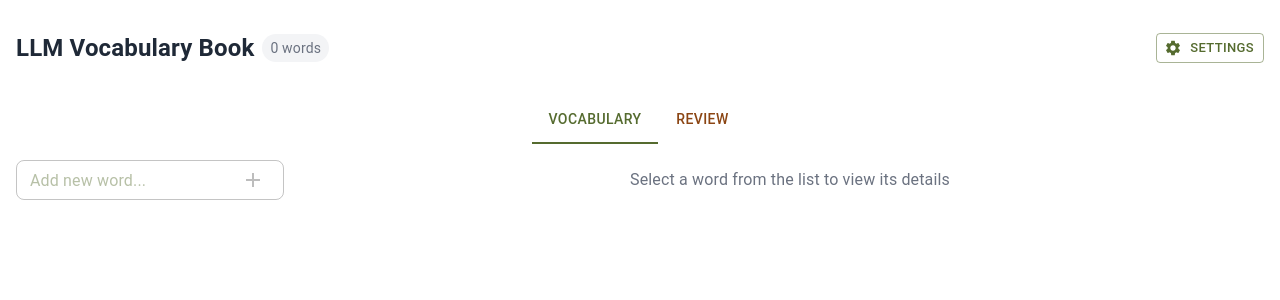
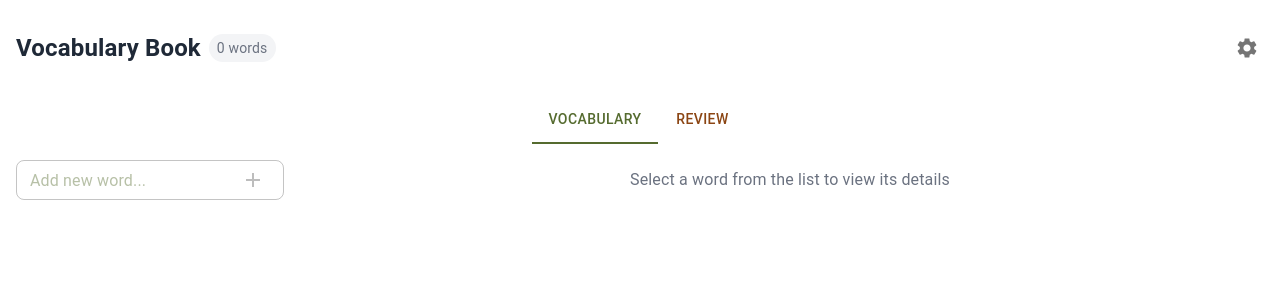
Before and after one commit to benqqqq/llm-vocabulary-book, a React (Vite) app: page / in a window 1280 px wide. Shown: the top 300 px of the page. Built offline with nearby package versions, Linux system fonts and the light colour scheme.

Commit message:
feat: refine ui

```diff
--- a/src/components/Vocabulary/VocabularyDetail.tsx
+++ b/src/components/Vocabulary/VocabularyDetail.tsx
@@ -184,8 +184,7 @@ function VocabularyDetail(props: IVocabularyDetailProps): ReactElement {
 				}}
 				className='rounded-lg p-4 md:p-6'
 			>
-				<div className='mb-2 flex items-center justify-between'>
-					<div className='flex items-center gap-2'>
+				<div className='mb-2 flex items-center gap-2'>
 					<Typography
 						variant='h4'
 						component='h2'
@@ -205,7 +204,12 @@ function VocabularyDetail(props: IVocabularyDetailProps): ReactElement {
 						</IconButton>
 					</Tooltip>
 				</div>
-					{detail && !isLoading ? (
+				{isLoading ? (
+					<div className='flex items-center gap-2 text-gray-600'>
+						<CircularProgress size={16} color='primary' />
+						<span>Generating detailed explanation...</span>
+					</div>
+				) : (detail ? (
 					<Button
 						startIcon={<RefreshIcon />}
 						variant='outlined'
@@ -215,14 +219,7 @@ function VocabularyDetail(props: IVocabularyDetailProps): ReactElement {
 					>
 						Regenerate
 					</Button>
-					) : null}
-				</div>
-				{isLoading ? (
-					<div className='flex items-center gap-2 text-gray-600'>
-						<CircularProgress size={16} color='primary' />
-						<span>Generating detailed explanation...</span>
-					</div>
-				) : null}
+				) : undefined)}
 			</Paper>
 
 			{error ? (
--- a/src/components/common/Setting.tsx
+++ b/src/components/common/Setting.tsx
@@ -63,14 +63,9 @@ export default function Setting(): ReactElement {
 	return (
 		<>
 			<Tooltip title='Open Settings'>
-				<Button
-					onClick={handleOpenDialog}
-					startIcon={<SettingsIcon />}
-					variant='outlined'
-					size='small'
-				>
-					Settings
-				</Button>
+				<IconButton onClick={handleOpenDialog} size='small'>
+					<SettingsIcon />
+				</IconButton>
 			</Tooltip>
 
 			<Dialog open={isOpen} onClose={handleCloseDialog} maxWidth='sm' fullWidth>
--- a/src/pages/Vocabulary.tsx
+++ b/src/pages/Vocabulary.tsx
@@ -243,7 +243,7 @@ export default function Vocabulary(): ReactElement {
 			<div className='flex items-center justify-between border-b bg-white p-4 shadow-sm'>
 				<div className='flex items-center gap-2'>
 					<h1 className='text-xl font-bold text-gray-800 md:text-2xl'>
-						LLM Vocabulary Book
+						Vocabulary Book
 					</h1>
 					<span className='rounded-full bg-gray-100 px-2 py-1 text-xs text-gray-500 md:text-sm'>
 						{vocabularyList.length} words
@@ -282,7 +282,7 @@ export default function Vocabulary(): ReactElement {
 				<div className='flex flex-grow flex-col overflow-hidden md:flex-row'>
 					<div
 						className={`h-auto w-full overflow-y-auto border-b bg-white md:h-auto md:w-[300px] md:border-b-0 md:border-r ${
-							showMobileDetail ? 'hidden md:block' : 'max-h-[50vh]'
+							showMobileDetail ? 'hidden md:block' : ''
 						}`}
 					>
 						<div className='sticky top-0 z-10 border-b bg-white p-4'>
```
Lines whose indentation alone changed are shown as unchanged.
